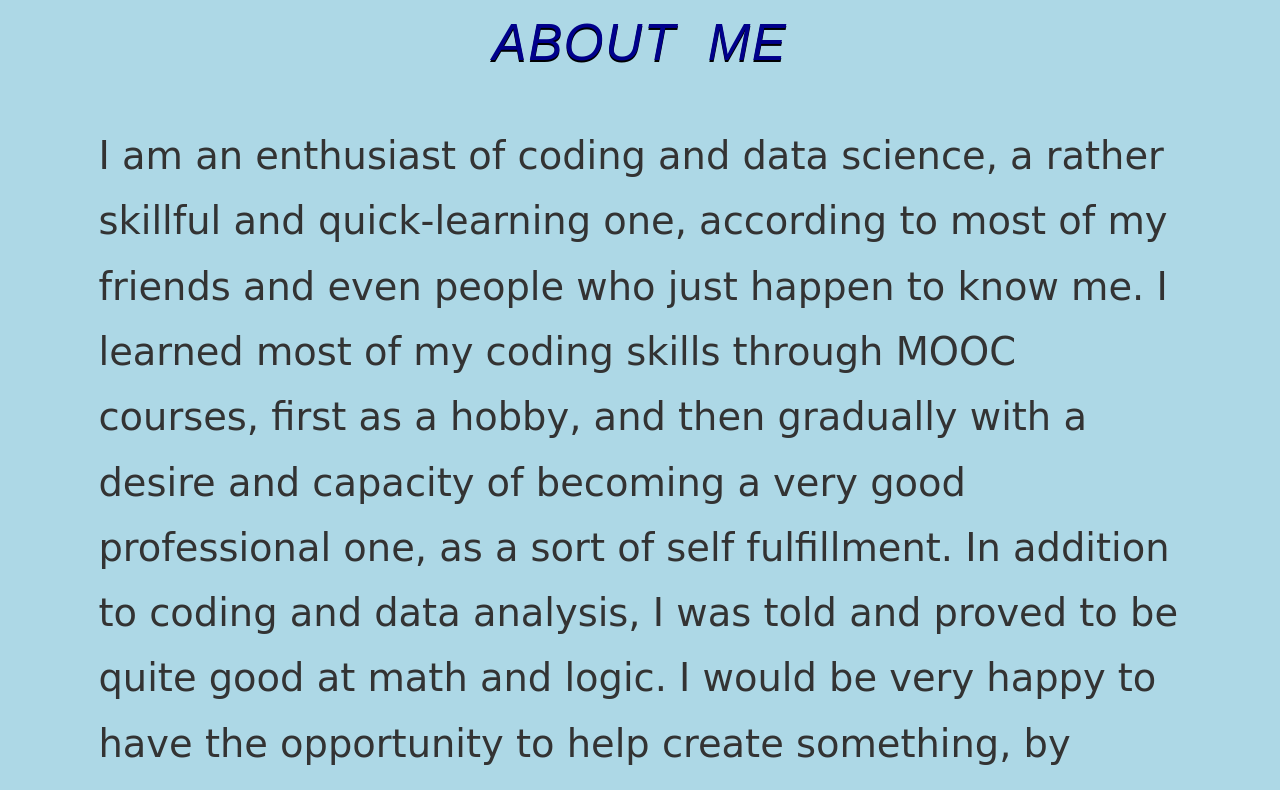
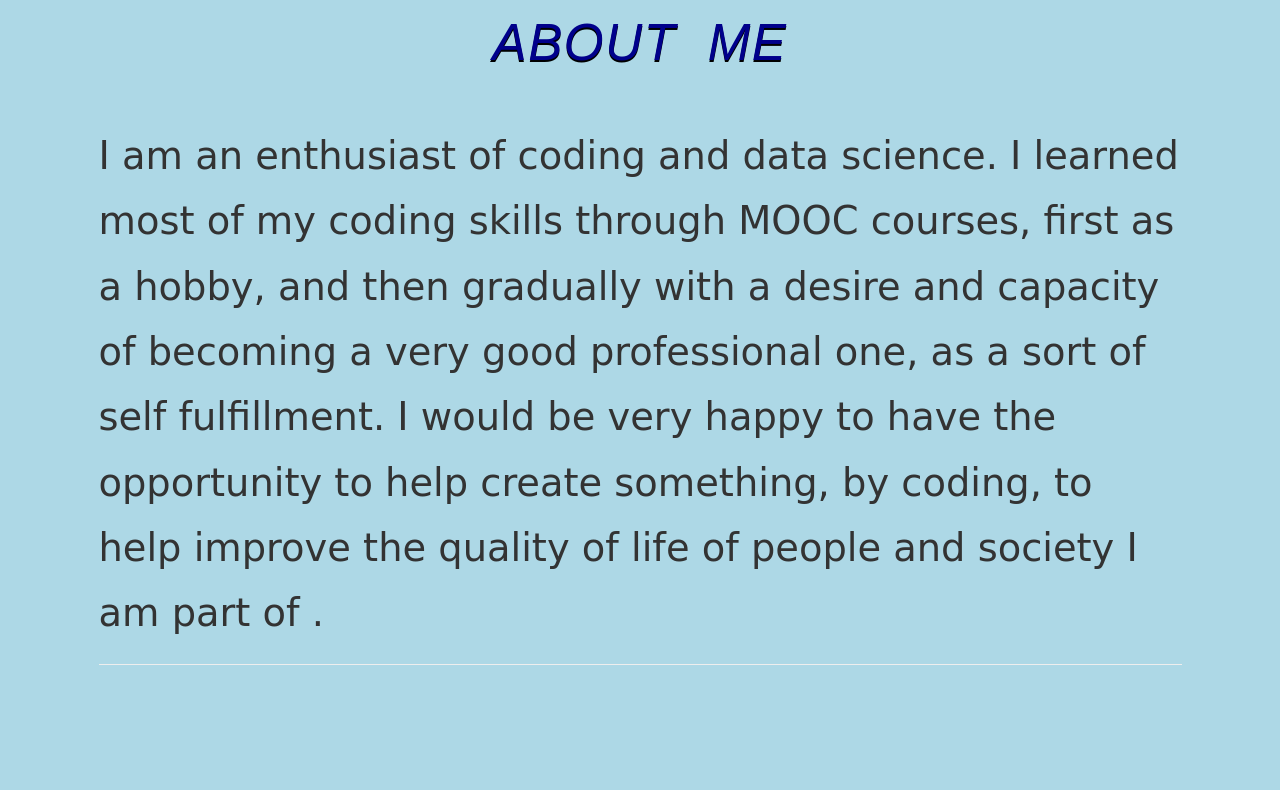
Before and after one commit to ashen16/ashen16.github.io, a plain HTML site: page index.html in a window 1280 px wide. Shown: the part 1360-2150 px from the top of the page. Drawn offline with nearby package versions, Linux system fonts and the light colour scheme.

Commit message:
Update index.html

```diff
--- a/index.html
+++ b/index.html
@@ -48,7 +48,7 @@
 
     <div class="jumbotron">
         <h5>Time is fast, you make it slow!
-                    <br /><br />Life is hard, you make it soft!</h5>
+                    <br /><br />Life is hard, you make it soft! <br/><br/>Life finds a way!</h5>
     </div>
 
     <div class="container">
@@ -58,7 +58,7 @@
                 <li> <em><h1 align=center>About Me</h1></em></li>
                 <li>
             <p style="padding:2vh;"></p>
-                    <p align= left>I am an enthusiast of coding and data science, a rather skillful and quick-learning one, according to most of my friends and even people who just happen to know me. I learned most of my coding skills through MOOC courses, first as a hobby, and then gradually with a desire and capacity of becoming a very good professional one, as a sort of self fulfillment. In addition to coding and data analysis, I was told and proved to be quite good at math and logic. I would be very happy to have the opportunity to help create something, by coding, to help improve the quality of life of people and society I am part of . </p></li>
+                    <p align= left>I am an enthusiast of coding and data science. I learned most of my coding skills through MOOC courses, first as a hobby, and then gradually with a desire and capacity of becoming a very good professional one, as a sort of self fulfillment. I would be very happy to have the opportunity to help create something, by coding, to help improve the quality of life of people and society I am part of . </p></li>
             </ul>
         </div>
 
```
